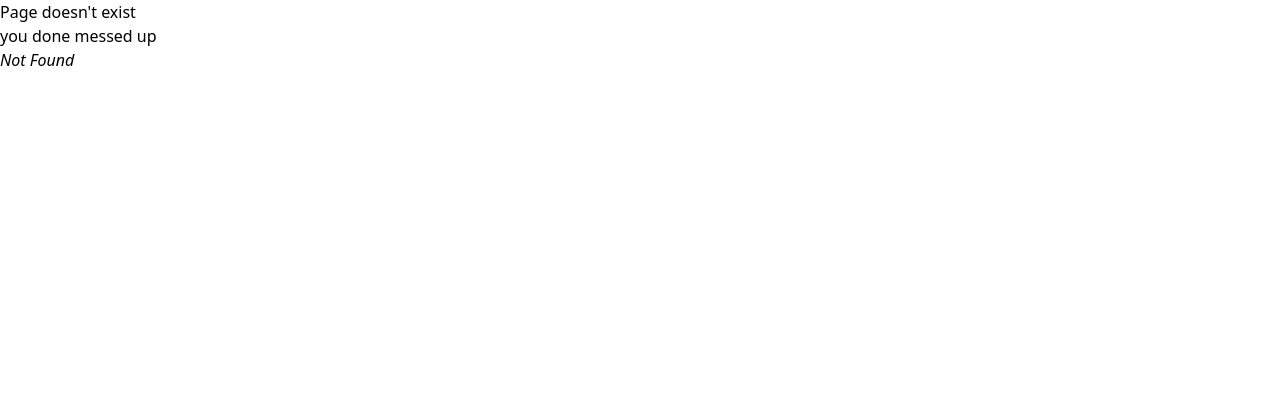
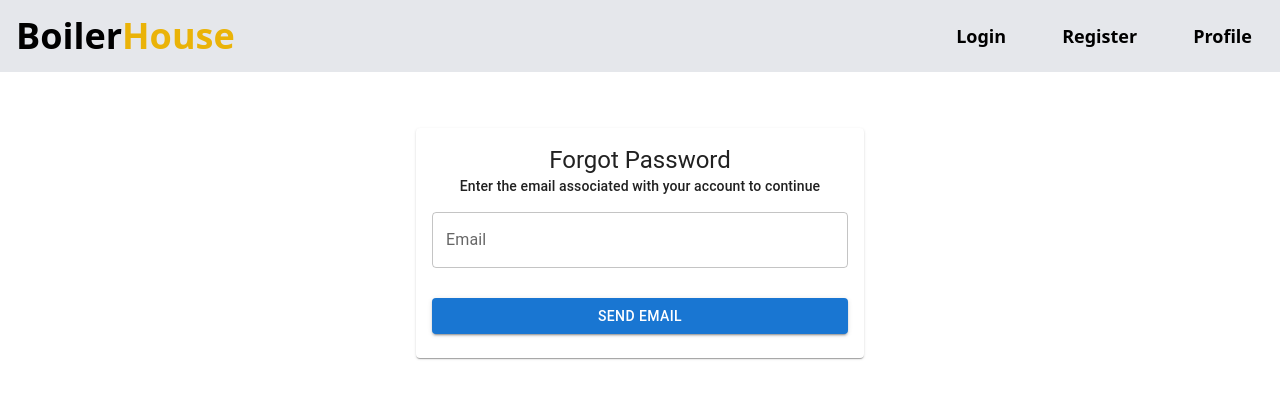
Before and after one commit to BoilerHouses/BoilerHouse, a React (Vite) app in the folder BoilerHouseFrontend/: page /forgot_password in a window 1280 px wide. Before the commit this address had no page. Shown: the top 398 px of the page. Built offline with nearby package versions, Linux system fonts and the light colour scheme.

Commit message:
Revert "Revert "Forgot password UI""

```diff
--- a/BoilerHouseFrontend/src/main.jsx
+++ b/BoilerHouseFrontend/src/main.jsx
@@ -5,6 +5,7 @@ import Navbar from "./routes/navbar";
 import RegisterUser from "./routes/registerUser";
 import ErrorPage from "./error-page";
 import UserLogin from "./routes/loginUser";
+import ForgotPassword from "./routes/forgotPassword";
 
 import {
   createBrowserRouter,
@@ -27,6 +28,10 @@ const router = createBrowserRouter([
       {
         path: "/login",
         element: <UserLogin/>
+      },
+      {
+        path: "/forgot_password",
+        element: <ForgotPassword/>
       }
     ]
   },
--- /dev/null
+++ b/BoilerHouseFrontend/src/routes/forgotPassword.jsx
@@ -0,0 +1,90 @@
+import { useState } from 'react';
+import { TextField, Button, Card, CardContent, Typography } from '@mui/material';
+
+const isValidEmailAddress = (email) => {
+    const regex = /^[\w-.]+@([\w-]+\.)+[\w-]{2,4}$/;
+    return regex.test(email);
+};
+
+
+
+const ForgotPassword = () => {
+
+    const [email, setEmail] = useState('');
+    const [emailError, setEmailError] = useState(false);
+    const [emailHelperText, setEmailHelperText] = useState('');
+    const [buttonText, setButtonText] = useState('Send Email');
+
+    const handleSubmit = (e) => {
+        e.preventDefault();
+
+        let err = false;
+
+        if (!isValidEmailAddress(email)) {
+          setEmailError(true);
+          setEmailHelperText('Please enter a valid email address');
+          err = true;
+        }
+
+        if (err === false) {
+
+          // handle password sent
+          setButtonText("Email Sent!")
+
+        }
+      };
+
+    const handleEmailChange = (event) => {
+        const newEmail = event.target.value;
+        setEmail(newEmail);
+
+        if (!isValidEmailAddress(newEmail)) {
+          setEmailError(true);
+          setEmailHelperText('Please enter a valid email address');
+        } else {
+          setEmailError(false);
+          setEmailHelperText('');
+        }
+      };
+
+
+    return (
+        <div className="flex items-center justify-center mt-14">
+          <Card className="w-full max-w-md">
+            <CardContent>
+              <Typography variant="h5" component="h2" className="mb-4 text-center">
+                Forgot Password
+              </Typography>
+              <Typography variant="subtitle2" component="h2" className="mb-4 text-center">
+                Enter the email associated with your account to continue
+              </Typography>
+              <form onSubmit={handleSubmit} className="space-y-4">
+                <TextField
+                  fullWidth
+                  label="Email"
+                  name="email"
+                  value={email}
+                  onChange={handleEmailChange}
+                  error={emailError}
+                  className="bg-white !my-3.5"
+                  helperText={emailHelperText}
+                />
+
+                <Button
+                  type="submit"
+                  variant="contained"
+                  color="primary"
+                  fullWidth
+                  disabled={buttonText === "Email Sent!"}
+                  className="mt-4"
+                >
+                  {buttonText}
+                </Button>
+              </form>
+            </CardContent>
+          </Card>
+        </div>
+      );
+}
+
+export default ForgotPassword;
--- a/BoilerHouseFrontend/src/routes/loginUser.jsx
+++ b/BoilerHouseFrontend/src/routes/loginUser.jsx
@@ -80,7 +80,6 @@ const UserLogin = () => {
                 fullWidth
                 label="Email"
                 name="email"
-                            type="email"
                 value={email}
                 onChange={handleEmailChange}
                 error={emailError}
@@ -111,14 +110,6 @@ const UserLogin = () => {
                 }}
                 helperText={passwordHelperText}
               />
-                        <Typography
-                            variant="body2"
-                            color="primary"
-                            className="cursor-pointer text-center"
-                            onClick={<NavLink to='/forgot'>Forgot Password?</NavLink>}
-                        >
-                            Forgot Password?
-                        </Typography>
               <Button
                 type="submit"
                 variant="contained"
--- a/BoilerHouseFrontend/src/routes/navbar.jsx
+++ b/BoilerHouseFrontend/src/routes/navbar.jsx
@@ -1,4 +1,7 @@
 import { Outlet } from "react-router-dom";
+import { NavLink } from 'react-router-dom';
+
+
 
 const Navbar = () => {
   return (
@@ -10,8 +13,10 @@ const Navbar = () => {
           <span className="text-yellow-500">House</span>
         </a>
         <ul className="flex space-x-8 text-lg">
-          <li><a href="/login" className="text-black  hover:text-yellow-500 px-3 py-2 rounded-md transition duration-300 font-bold">Login</a></li>
-          <li><a href="/register" className="text-black  hover:text-yellow-500 px-3 py-2 rounded-md transition duration-300 font-bold">Register</a></li>
+
+          <li><NavLink to="/login" className="text-black  hover:text-yellow-500 px-3 py-2 rounded-md transition duration-300 font-bold">Login</NavLink></li>
+          <li><NavLink to="/register" className="text-black  hover:text-yellow-500 px-3 py-2 rounded-md transition duration-300 font-bold">Register</NavLink></li>
+
           <li><a href="#profile" className="text-black  hover:text-yellow-500 px-3 py-2 rounded-md transition duration-300 font-bold">Profile</a></li>
         </ul>
       </div>
--- a/BoilerHouseFrontend/src/routes/registerUser.jsx
+++ b/BoilerHouseFrontend/src/routes/registerUser.jsx
@@ -112,23 +112,23 @@ const UserRegistration = () => {
 
     if (err === false) {
       alert('create user')
+      console.log(email, password)
     }
 
   };
 
   return (
-    <div className="flex items-center justify-center mt-14">
+    <div className="flex items-center justify-center my-14">
       <Card className="w-full max-w-md">
         <CardContent>
           <Typography variant="h5" component="h2" className="mb-4 text-center">
-            Sign Up
+            Register
           </Typography>
           <form onSubmit={handleSubmit} className="space-y-4">
             <TextField
               fullWidth
               label="Email"
               name="email"
-              type="email"
               value={email}
               onChange={handleEmailChange}
               error={emailError}
```
Also changed, not shown: BoilerHouseFrontend/src/index.css (line endings or trailing spaces). Lines whose indentation alone changed are shown as unchanged.
